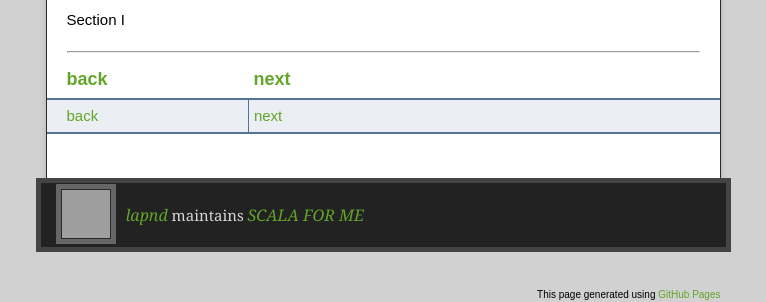
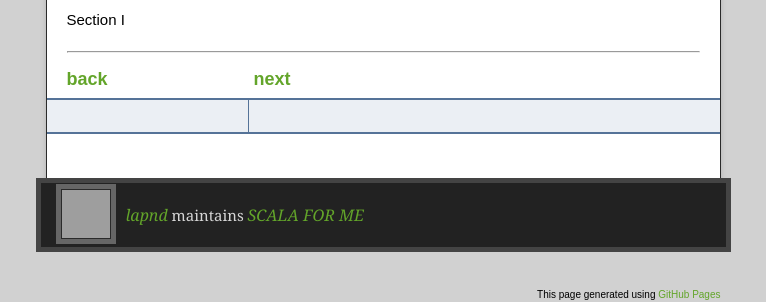
Before and after one commit to lapnd/httdes.github.io, a Jekyll site: the page built from sec1/1.md, in a window 1280 px wide. Shown: the part 327-629 px from the top of the page, without its empty margins (257-1023 px from the left). Built offline with Jekyll 4.4.1, drawn with Linux system fonts in a browser that asks for light colours; our own code applies the rules of GitHub Pages for plain Markdown files; grey boxes are pictures that could not be loaded.

Commit message:
Update 1.md

```diff
--- a/sec1/1.md
+++ b/sec1/1.md
@@ -10,4 +10,4 @@ Section I
 
 | [back](../) | [next](../sec2/2.md) |
 |:------------|:---------------------|
-| [back](../) | [next](../sec2/2.md) |
+|             |                      |
```
